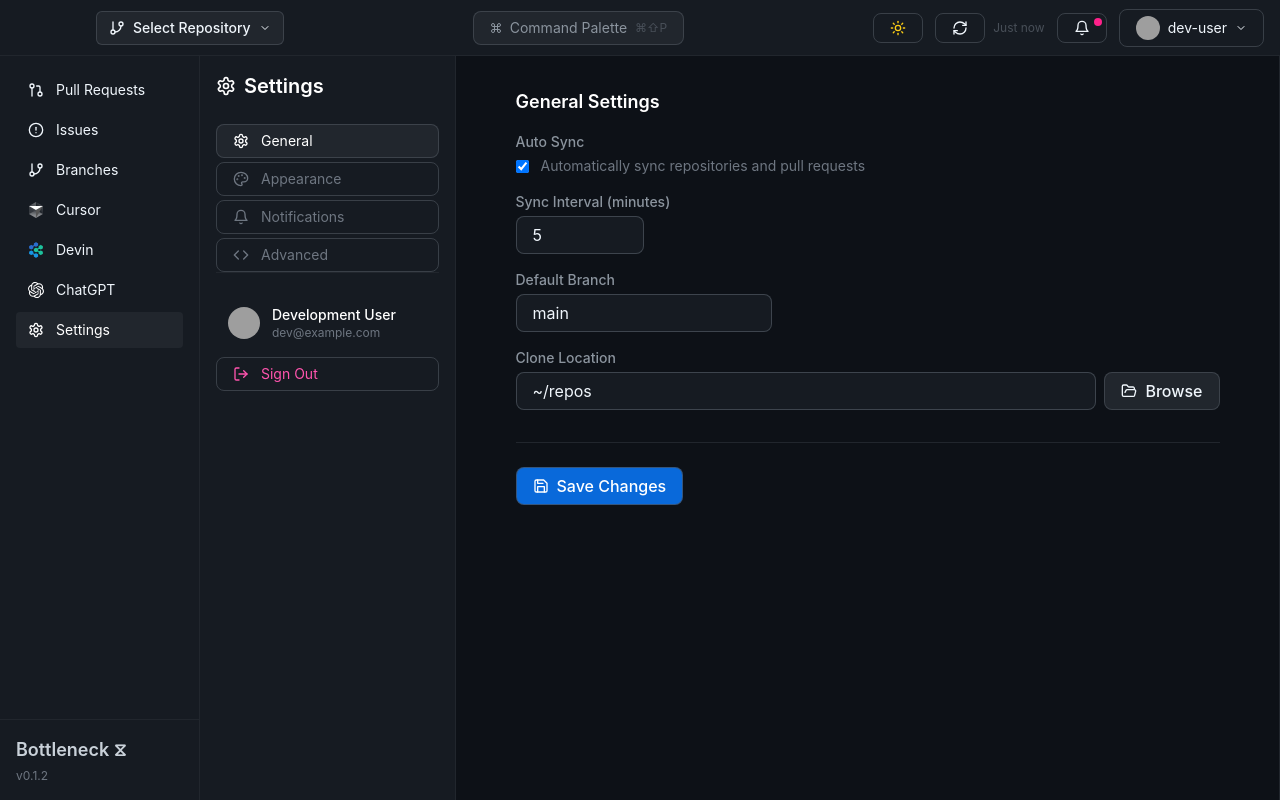
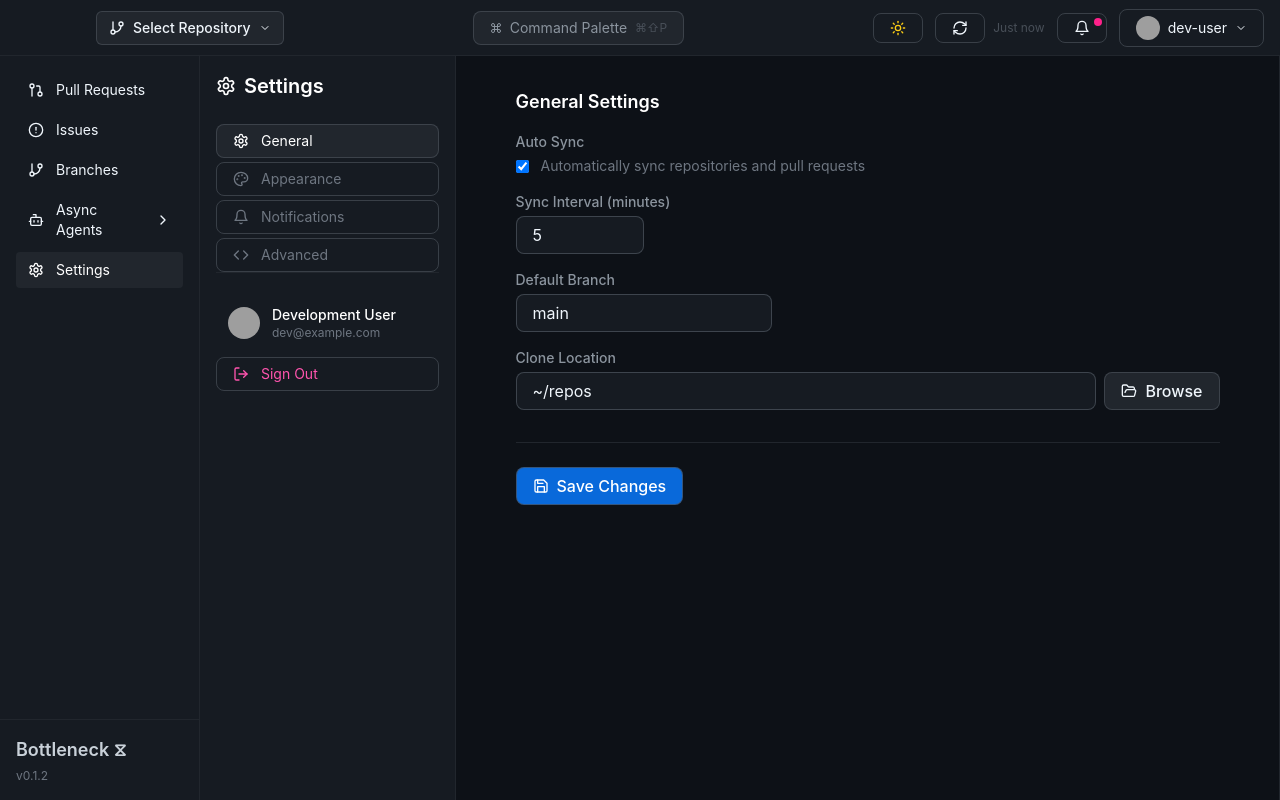
Before and after one commit to areibman/bottleneck, a React (Vite) app: page /settings in a window 1280 px wide. Both pictures are taken after a click on the button "Continue in Dev Mode". Built offline with nearby package versions, Linux system fonts and the light colour scheme; grey boxes are pictures that could not be loaded.

Commit message:
better collapsible

```diff
--- a/src/renderer/components/Sidebar.tsx
+++ b/src/renderer/components/Sidebar.tsx
@@ -1,7 +1,7 @@
 import { useState, useMemo, useEffect, useRef } from "react";
 import type { MouseEvent as ReactMouseEvent } from "react";
 import { useLocation, useNavigate } from "react-router-dom";
-import { GitPullRequest, GitBranch, Settings, AlertCircle } from "lucide-react";
+import { GitPullRequest, GitBranch, Settings, AlertCircle, Bot } from "lucide-react";
 import { CursorIcon } from "./icons/CursorIcon";
 import { DevinIcon } from "./icons/DevinIcon";
 import { ChatGPTIcon } from "./icons/ChatGPTIcon";
@@ -13,7 +13,6 @@ import type { SidebarNavItem } from "./sidebar/SidebarNav";
 import { SidebarNav } from "./sidebar/SidebarNav";
 import { IssueFiltersSection } from "./sidebar/IssueFiltersSection";
 import { PRNavigationSection } from "./sidebar/PRNavigationSection";
-import { PRFiltersSection } from "./sidebar/PRFiltersSection";
 import { SidebarFooter } from "./sidebar/SidebarFooter";
 import { ResizeHandle } from "./sidebar/ResizeHandle";
 
@@ -27,9 +26,15 @@ const NAV_ITEMS: SidebarNavItem[] = [
   { path: "/pulls", icon: GitPullRequest, label: "Pull Requests" },
   { path: "/issues", icon: AlertCircle, label: "Issues" },
   { path: "/branches", icon: GitBranch, label: "Branches" },
-  { path: "/agents/cursor", icon: CursorIcon, label: "Cursor" },
-  { path: "/agents/devin", icon: DevinIcon, label: "Devin" },
-  { path: "/agents/chatgpt", icon: ChatGPTIcon, label: "ChatGPT" },
+  {
+    icon: Bot,
+    label: "Async Agents",
+    children: [
+      { path: "/agents/cursor", icon: CursorIcon, label: "Cursor" },
+      { path: "/agents/devin", icon: DevinIcon, label: "Devin" },
+      { path: "/agents/chatgpt", icon: ChatGPTIcon, label: "ChatGPT" },
+    ],
+  },
   { path: "/settings", icon: Settings, label: "Settings" },
 ];
 
--- a/src/renderer/components/sidebar/SidebarNav.tsx
+++ b/src/renderer/components/sidebar/SidebarNav.tsx
@@ -1,11 +1,14 @@
-import { NavLink } from "react-router-dom";
+import { NavLink, useLocation } from "react-router-dom";
 import type { ComponentType } from "react";
+import { useEffect, useState } from "react";
+import { ChevronDown, ChevronRight } from "lucide-react";
 import { cn } from "../../utils/cn";
 
 export interface SidebarNavItem {
-  path: string;
+  path?: string;
   icon: ComponentType<{ className?: string }>;
   label: string;
+  children?: SidebarNavItem[];
 }
 
 interface SidebarNavProps {
@@ -13,10 +16,113 @@ interface SidebarNavProps {
 }
 
 export function SidebarNav({ items }: SidebarNavProps) {
+  const location = useLocation();
+  const [openGroups, setOpenGroups] = useState<Record<string, boolean>>(() => {
+    const initialState: Record<string, boolean> = {};
+    for (const item of items) {
+      if (item.children?.length) {
+        initialState[item.label] = false;
+      }
+    }
+    return initialState;
+  });
+
+  useEffect(() => {
+    setOpenGroups((prev) => {
+      let changed = false;
+      const next = { ...prev };
+
+      for (const item of items) {
+        if (!item.children?.length) {
+          continue;
+        }
+
+        if (!(item.label in next)) {
+          next[item.label] = false;
+          changed = true;
+        }
+
+        const hasActiveChild = item.children.some((child) => {
+          if (!child.path) {
+            return false;
+          }
+          return location.pathname.startsWith(child.path);
+        });
+
+        if (hasActiveChild && !next[item.label]) {
+          next[item.label] = true;
+          changed = true;
+        }
+      }
+
+      return changed ? next : prev;
+    });
+  }, [items, location.pathname]);
+
+  const handleToggle = (label: string) => {
+    setOpenGroups((prev) => ({ ...prev, [label]: !prev[label] }));
+  };
+
+  const isGroupActive = (item: SidebarNavItem) =>
+    item.children?.some((child) => child.path && location.pathname.startsWith(child.path));
+
   return (
     <nav className="p-4">
       <div className="space-y-1">
-        {items.map((item) => (
+        {items.map((item) => {
+          if (item.children?.length) {
+            const open = Boolean(openGroups[item.label]);
+            const active = isGroupActive(item);
+
+            return (
+              <div key={item.label}>
+                <div
+                  type="div"
+                  className={cn(
+                    "sidebar-item w-full justify-between border-none bg-transparent focus-visible:outline-none",
+                    { active },
+                  )}
+                  onClick={() => handleToggle(item.label)}
+                  aria-expanded={open}
+                >
+                  <span className="flex items-center flex-1">
+                    <item.icon className="w-4 h-4 mr-3 shrink-0" />
+                    <span className="text-left">{item.label}</span>
+                  </span>
+                  {open ? (
+                    <ChevronDown className="w-4 h-4 ml-2 shrink-0" />
+                  ) : (
+                    <ChevronRight className="w-4 h-4 ml-2 shrink-0" />
+                  )}
+                </div>
+
+                {open && (
+                  <div className="mt-1 space-y-1">
+                    {item.children.map((child) => (
+                      <NavLink
+                        key={child.path ?? child.label}
+                        to={child.path ?? "#"}
+                        className={({ isActive }) =>
+                          cn("sidebar-item pl-9", {
+                            active: isActive,
+                          })
+                        }
+                      >
+                        <child.icon className="w-4 h-4 mr-3 shrink-0" />
+                        <span>{child.label}</span>
+                      </NavLink>
+                    ))}
+                  </div>
+                )}
+              </div>
+            );
+          }
+
+          if (!item.path) {
+            return null;
+          }
+
+          return (
             <NavLink
               key={item.path}
               to={item.path}
@@ -26,10 +132,11 @@ export function SidebarNav({ items }: SidebarNavProps) {
                 })
               }
             >
-            <item.icon className="w-4 h-4 mr-3" />
+              <item.icon className="w-4 h-4 mr-3 shrink-0" />
               <span>{item.label}</span>
             </NavLink>
-        ))}
+          );
+        })}
       </div>
     </nav>
   );
```
Lines whose indentation alone changed are shown as unchanged.
